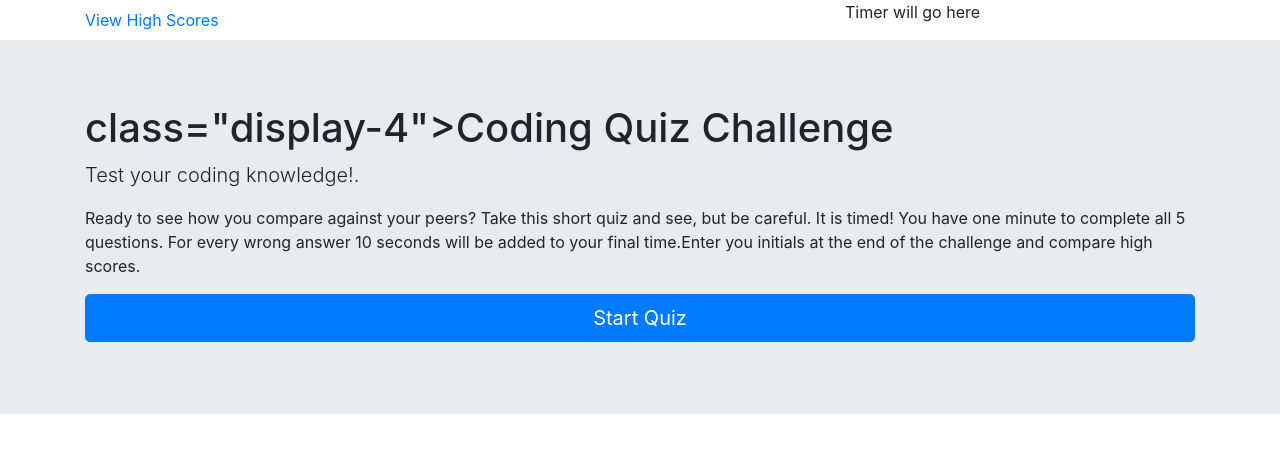
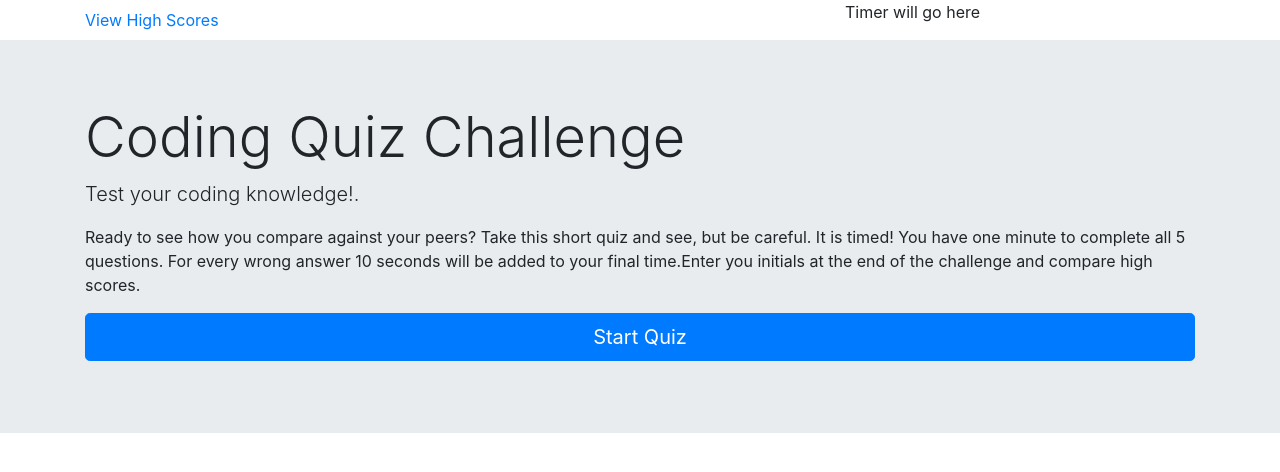
Before and after one commit to Dee1985/quiz, a plain HTML site: page index.html in a window 1280 px wide. Drawn offline with nearby package versions, Linux system fonts and the light colour scheme.

Commit message:
Update index.html

```diff
--- a/index.html
+++ b/index.html
@@ -32,7 +32,7 @@
   <section>
         <div class="jumbotron jumbotron-fluid">
                 <div class="container" id="welcome-instructions">
-                  <h1> class="display-4">Coding Quiz Challenge</h1>
+                  <h1 class= "display-4">Coding Quiz Challenge</h1>
                   <p class="lead">Test your coding knowledge!.</p>
                   <p> Ready to see how you compare against your peers? Take this short quiz and see, but be careful. It is timed! You have one minute to complete all 5 questions.
                       For every wrong answer 10 seconds will be added to your final time.Enter you initials at the end of the challenge and compare high scores. </p>
```
